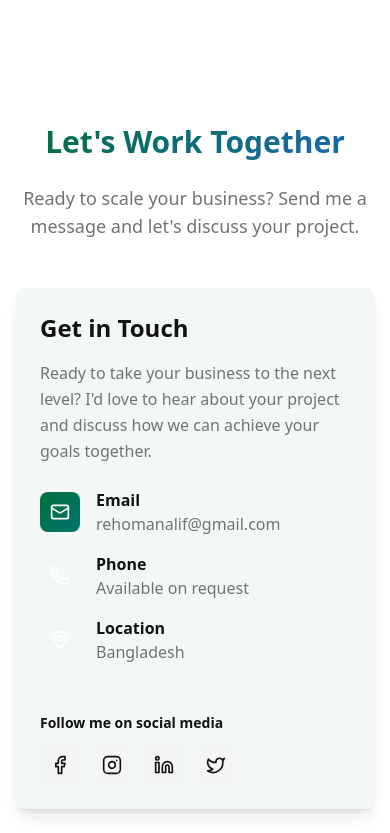
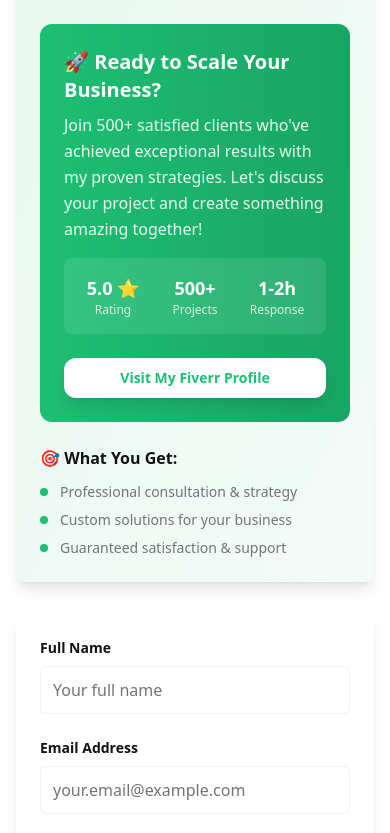
Before and after one commit to rehomanalif/rehomanalifs, a React (Vite) app: page / in a window 390 px wide. Shown: the part 8191-9024 px from the top of the page. Built offline with nearby package versions, Linux system fonts and the light colour scheme.

Commit message:
Refactor: Implement layout and design optimizations
Implement the website layout and design optimization plan, including section spacing, card design transformations, and contact section adjustments.

```diff
--- a/src/components/ContactForm.tsx
+++ b/src/components/ContactForm.tsx
@@ -61,7 +61,7 @@ const ContactForm = memo(({ contactRef }: ContactFormProps) => {
   };
 
   return (
-    <section ref={contactRef} id="contact" className="py-16 sm:py-20">
+    <section ref={contactRef} id="contact" className="py-20 sm:py-24 lg:py-28">
       <div className="container mx-auto px-4 sm:px-6">
         <div className="text-center mb-12 sm:mb-16" data-aos="fade-up">
           <h2 className="text-3xl sm:text-4xl md:text-5xl font-bold mb-6 text-gradient">
@@ -73,70 +73,66 @@ const ContactForm = memo(({ contactRef }: ContactFormProps) => {
         </div>
 
         <div className="grid lg:grid-cols-2 gap-8 lg:gap-12 max-w-6xl mx-auto">
-          {/* Contact Info */}
+          {/* Fiverr Contact Info */}
           <div data-aos="fade-right" className="space-y-6">
-            <Card className="p-6 sm:p-8 bg-gradient-to-br from-primary/5 to-secondary/5 border-0 shadow-lg">
+            <Card className="p-6 sm:p-8 bg-gradient-to-br from-[#1DBF73]/10 to-[#1DBF73]/5 border-0 shadow-lg">
               <div className="space-y-6">
-                <div>
-                  <h3 className="text-2xl font-bold text-foreground mb-4">Get in Touch</h3>
-                  <p className="text-muted-foreground leading-relaxed">
-                    Ready to take your business to the next level? I'd love to hear about your project
-                    and discuss how we can achieve your goals together.
-                  </p>
+                <div className="flex items-center space-x-4">
+                  <div className="w-12 h-12 bg-[#1DBF73] rounded-xl flex items-center justify-center">
+                    <span className="text-white font-bold text-lg">f</span>
+                  </div>
+                  <div>
+                    <h3 className="text-2xl font-bold text-foreground">Connect on Fiverr</h3>
+                    <p className="text-[#1DBF73] font-semibold">Top Rated Seller</p>
+                  </div>
                 </div>
 
-                <div className="space-y-4">
-                  <div className="flex items-center space-x-4">
-                    <div className="w-10 h-10 bg-gradient-primary rounded-lg flex items-center justify-center">
-                      <Mail className="w-5 h-5 text-white" />
+                <div className="bg-gradient-to-r from-[#1DBF73] to-[#19A463] text-white p-6 rounded-xl">
+                  <h4 className="text-xl font-bold mb-2">🚀 Ready to Scale Your Business?</h4>
+                  <p className="text-white/90 leading-relaxed mb-4">
+                    Join 500+ satisfied clients who've achieved exceptional results with my proven strategies.
+                    Let's discuss your project and create something amazing together!
+                  </p>
+
+                  <div className="grid grid-cols-3 gap-4 mb-6 p-4 bg-white/10 rounded-lg">
+                    <div className="text-center">
+                      <div className="text-lg font-bold">5.0 ⭐</div>
+                      <div className="text-xs text-white/80">Rating</div>
                     </div>
-                    <div>
-                      <div className="font-semibold text-foreground">Email</div>
-                      <div className="text-muted-foreground">rehomanalif@gmail.com</div>
+                    <div className="text-center">
+                      <div className="text-lg font-bold">500+</div>
+                      <div className="text-xs text-white/80">Projects</div>
+                    </div>
+                    <div className="text-center">
+                      <div className="text-lg font-bold">1-2h</div>
+                      <div className="text-xs text-white/80">Response</div>
                     </div>
                   </div>
 
-                  <div className="flex items-center space-x-4">
-                    <div className="w-10 h-10 bg-gradient-secondary rounded-lg flex items-center justify-center">
-                      <Phone className="w-5 h-5 text-white" />
-                    </div>
-                    <div>
-                      <div className="font-semibold text-foreground">Phone</div>
-                      <div className="text-muted-foreground">Available on request</div>
-                    </div>
-                  </div>
-
-                  <div className="flex items-center space-x-4">
-                    <div className="w-10 h-10 bg-gradient-accent rounded-lg flex items-center justify-center">
-                      <MapPin className="w-5 h-5 text-white" />
-                    </div>
-                    <div>
-                      <div className="font-semibold text-foreground">Location</div>
-                      <div className="text-muted-foreground">Bangladesh</div>
-                    </div>
-                  </div>
+                  <Button
+                    onClick={() => window.open('https://www.fiverr.com/alifpixelpro', '_blank')}
+                    className="w-full bg-white text-[#1DBF73] hover:bg-white/90 py-3 font-semibold rounded-xl shadow-lg transform hover:scale-105 transition-all duration-300"
+                  >
+                    Visit My Fiverr Profile
+                  </Button>
                 </div>
 
-                <div className="pt-6 border-t border-border/20">
-                  <div className="text-sm font-semibold text-foreground mb-3">Follow me on social media</div>
-                  <div className="flex space-x-3">
-                    {[
-                      { icon: Facebook, href: "https://facebook.com/rehomanalif" },
-                      { icon: Instagram, href: "https://instagram.com/rehomanalif" },
-                      { icon: Linkedin, href: "https://linkedin.com/in/rehomanalif" },
-                      { icon: Twitter, href: "https://twitter.com/rehomanalif" }
-                    ].map((social, index) => (
-                      <a
-                        key={index}
-                        href={social.href}
-                        target="_blank"
-                        rel="noopener noreferrer"
-                        className="w-10 h-10 bg-muted hover:bg-primary hover:text-white rounded-lg flex items-center justify-center transition-all duration-300"
-                      >
-                        <social.icon className="w-5 h-5" />
-                      </a>
-                    ))}
-                  </div>
+                <div className="space-y-3">
+                  <h4 className="font-bold text-foreground">🎯 What You Get:</h4>
+                  <ul className="space-y-2 text-sm text-muted-foreground">
+                    <li className="flex items-center">
+                      <div className="w-2 h-2 bg-[#1DBF73] rounded-full mr-3"></div>
+                      Professional consultation & strategy
+                    </li>
+                    <li className="flex items-center">
+                      <div className="w-2 h-2 bg-[#1DBF73] rounded-full mr-3"></div>
+                      Custom solutions for your business
+                    </li>
+                    <li className="flex items-center">
+                      <div className="w-2 h-2 bg-[#1DBF73] rounded-full mr-3"></div>
+                      Guaranteed satisfaction & support
+                    </li>
+                  </ul>
                 </div>
               </div>
             </Card>
--- a/src/index.css
+++ b/src/index.css
@@ -236,6 +236,17 @@ All colors MUST be HSL.
     transform: scale(0.8);
   }
 
+  /* Floating Animation for Badges */
+  .floating-animation {
+    animation: floating 6s ease-in-out infinite;
+  }
+
+  @keyframes floating {
+    0%, 100% { transform: translateY(0px) rotate(0deg); }
+    33% { transform: translateY(-10px) rotate(1deg); }
+    66% { transform: translateY(-5px) rotate(-1deg); }
+  }
+
   /* Optimize font loading */
   @font-face {
     font-family: 'Inter';
```
Also changed, not shown: src/pages/Portfolio.tsx (+42 -36 lines).
